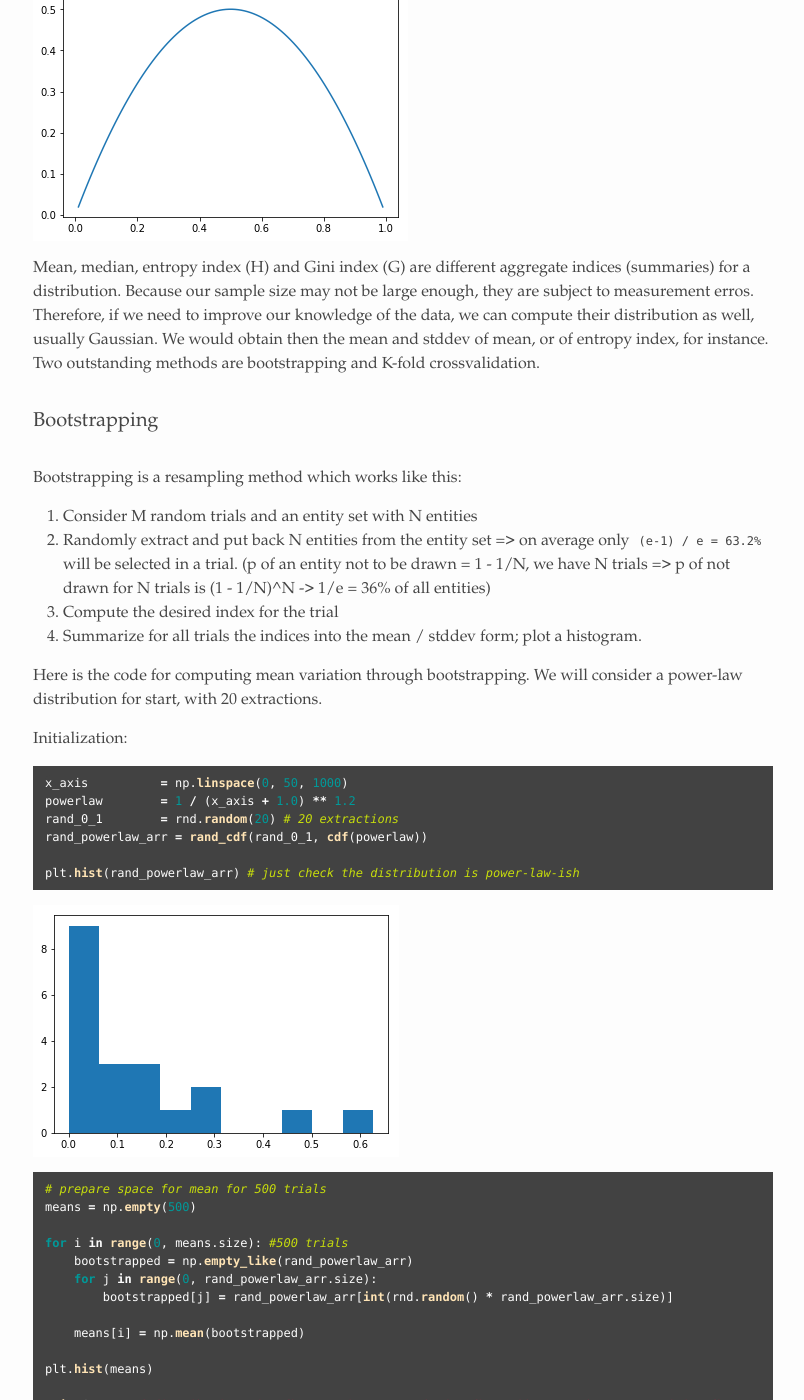
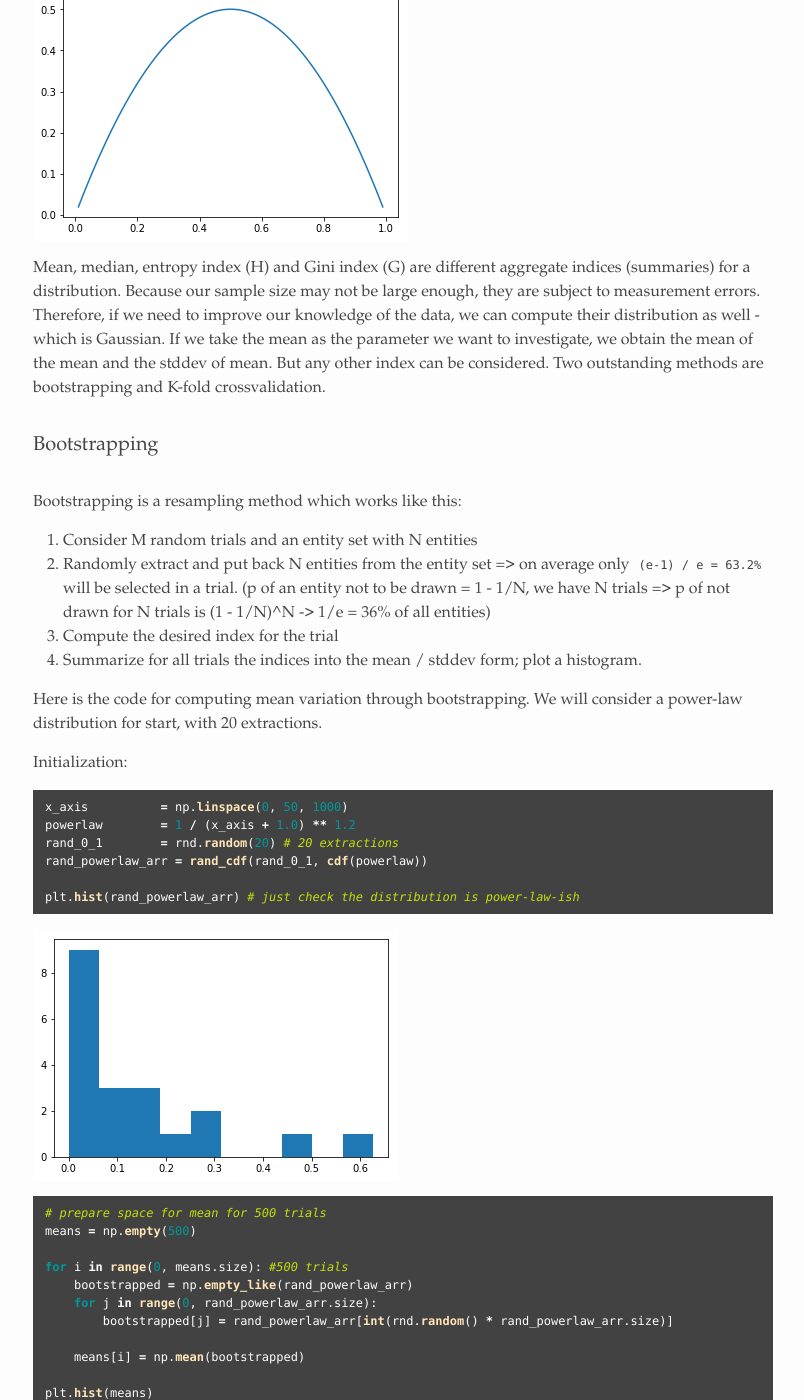
Before and after one commit to alexandrugris/my-jekyll-tech-blog, a Jekyll site: the page built from MyBlog/_posts/2017-03-18-MachineLearning-Notebook-2.markdown, in a window 1280 px wide and 1400 px high, scrolled down 6717 px. Shown: the whole window, without its empty margins (237-1041 px from the left). Built offline with Jekyll 4.4.1, drawn with Linux system fonts in a browser that asks for light colours; some of the changed text lies outside the part shown.

Commit message:
fixes for bootstrapping

````diff
--- a/MyBlog/_posts/2017-03-18-MachineLearning-Notebook-2.markdown
+++ b/MyBlog/_posts/2017-03-18-MachineLearning-Notebook-2.markdown
@@ -242,7 +242,7 @@
 
 ![Gini Index]({{site.url}}/assets/ml_2_6.png)
 
-Mean, median, entropy index (H) and Gini index (G) are different aggregate indices (summaries) for a distribution. Because our sample size may not be large enough, they are subject to measurement erros. Therefore, if we need to improve our knowledge of the data, we can compute their distribution as well, usually Gaussian. We would obtain then the mean and stddev of mean, or of entropy index, for instance. Two outstanding methods are bootstrapping and K-fold crossvalidation.
+Mean, median, entropy index (H) and Gini index (G) are different aggregate indices (summaries) for a distribution. Because our sample size may not be large enough, they are subject to measurement errors. Therefore, if we need to improve our knowledge of the data, we can compute their distribution as well - which is Gaussian. If we take the mean as the parameter we want to investigate, we obtain the mean of the mean and the stddev of mean. But any other index can be considered. Two outstanding methods are bootstrapping and K-fold crossvalidation.
 
 ### Bootstrapping
 
@@ -285,7 +285,7 @@
       .format(np.mean(rand_powerlaw_arr), np.mean(means), np.std(means)))
 ```
 
-And the output:
+And the output - shows the distribution of the mean is Gaussian:
 
 ![First distribution]({{site.url}}/assets/ml_2_8.png)
 
````
Also changed, not shown: MyBlog/assets/ml_2_8.png.
